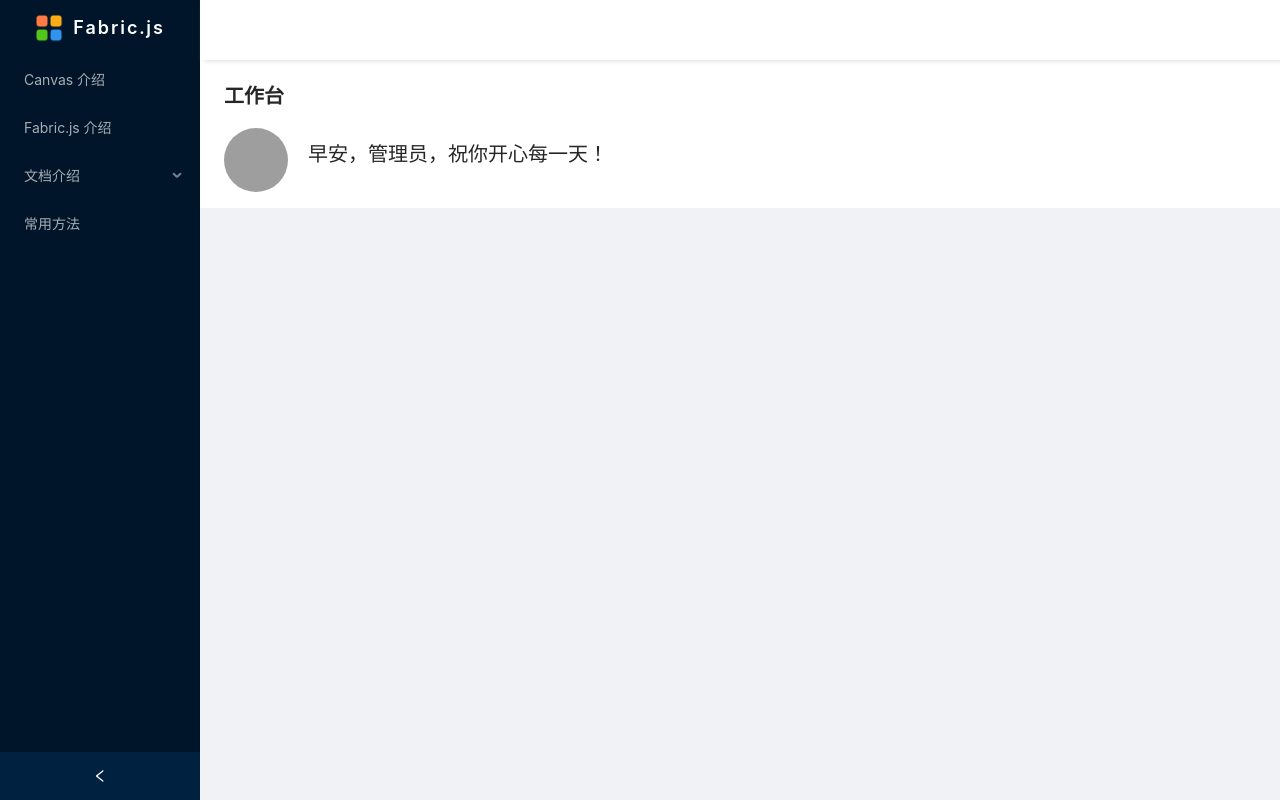
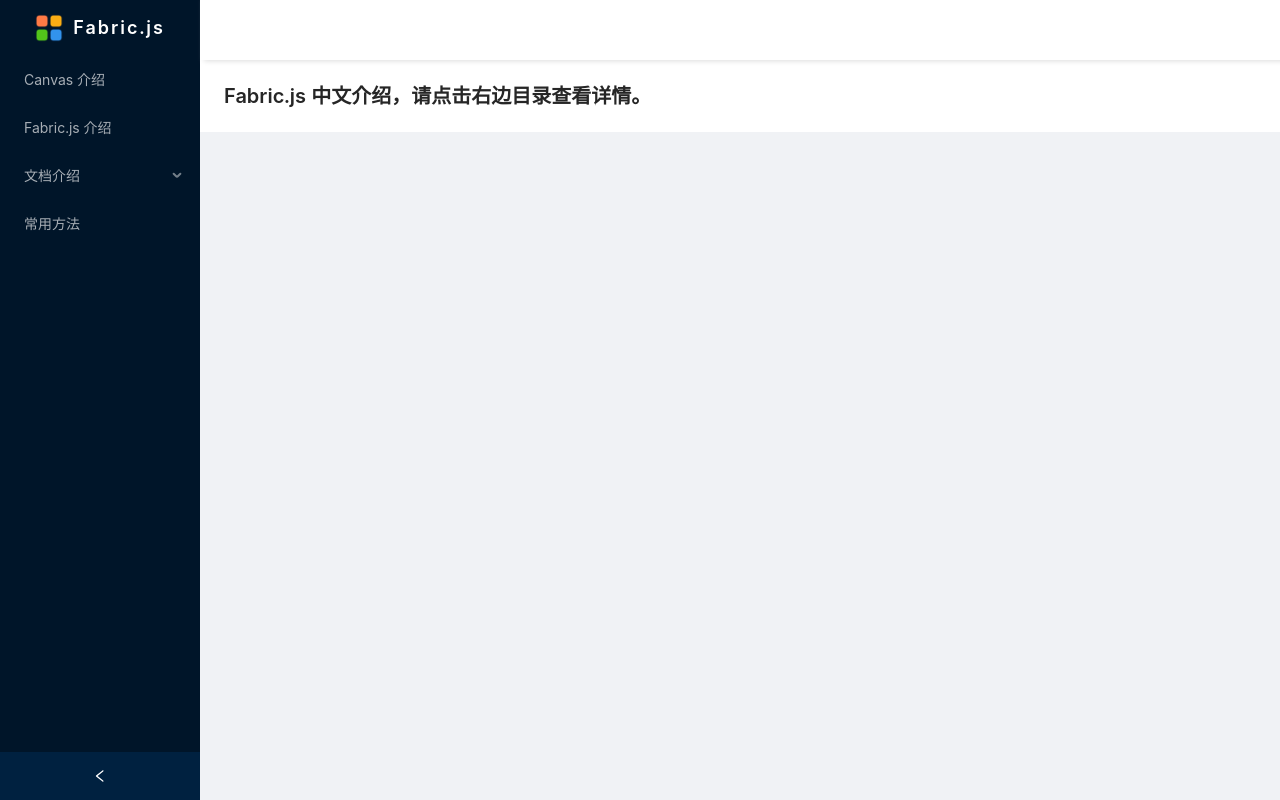
Before and after one commit to obf1313/fabric-vite, a React (Vite) app: page / in a window 1280 px wide. Built offline with nearby package versions, Linux system fonts and the light colour scheme; grey boxes are pictures that could not be loaded.

Commit message:
修改欢迎页面。

```diff
--- a/src/views/home/Welcome.tsx
+++ b/src/views/home/Welcome.tsx
@@ -27,25 +27,10 @@
     }
   }, []);
   return (
-    <>
-      <PageHeader
-        title="工作台"
-        style={{ margin: '-10px -10px 10px -10px', backgroundColor: '#fff' }}
-      >
-        <Row justify="space-between">
-          <Space size={20}>
-            <Avatar
-              size={{ xs: 24, sm: 32, md: 40, lg: 50, xl: 64, xxl: 80 }}
-              src="https://gw.alipayobjects.com/zos/antfincdn/XAosXuNZyF/BiazfanxmamNRoxxVxka.png"
-            />
-            <div>
-              <div style={{ fontSize: 20, fontWeight: 500, marginBottom: 10 }}>{welcomeTime}，{homeState.userInfo.name}，祝你开心每一天！</div>
-              <Text type="secondary">{homeState.userInfo.roleName}</Text>
-            </div>
-          </Space>
-        </Row>
-      </PageHeader>
-    </>
+    <PageHeader
+      title="Fabric.js 中文介绍，请点击右边目录查看详情。"
+      style={{ margin: '-10px -10px 10px -10px', backgroundColor: '#fff' }}
+    />
   );
 };
 export default Welcome;
```
